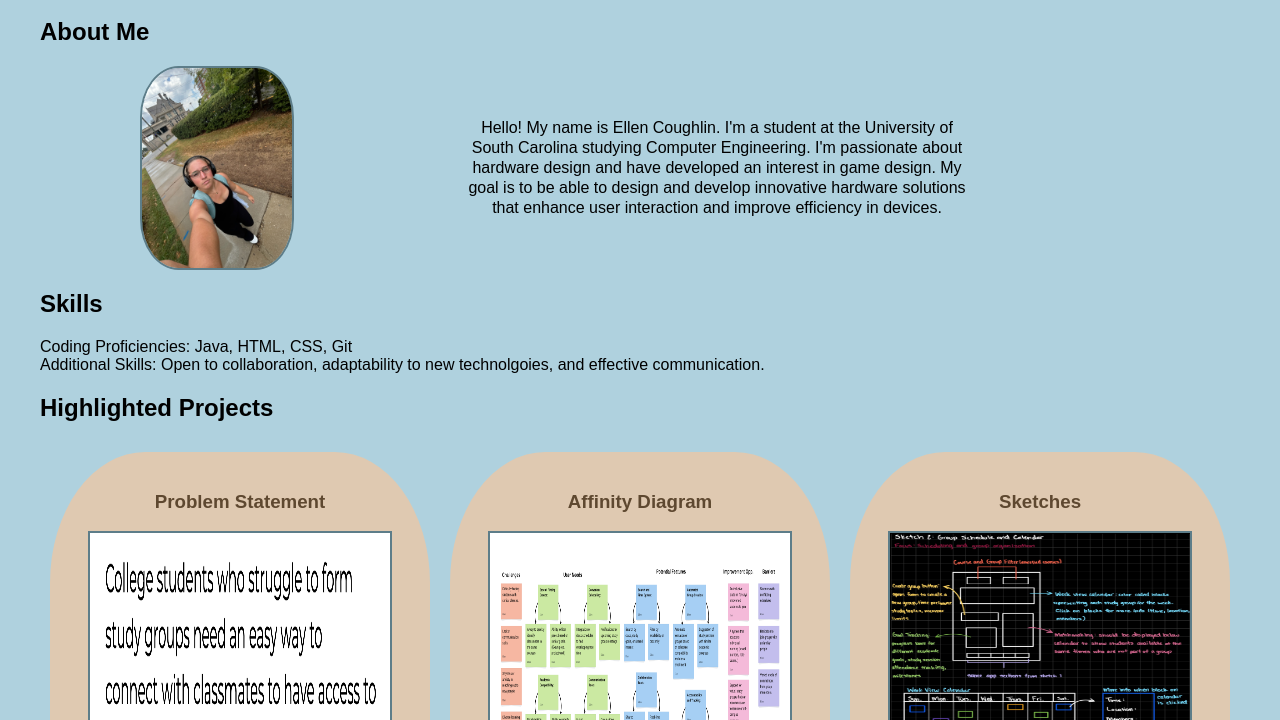
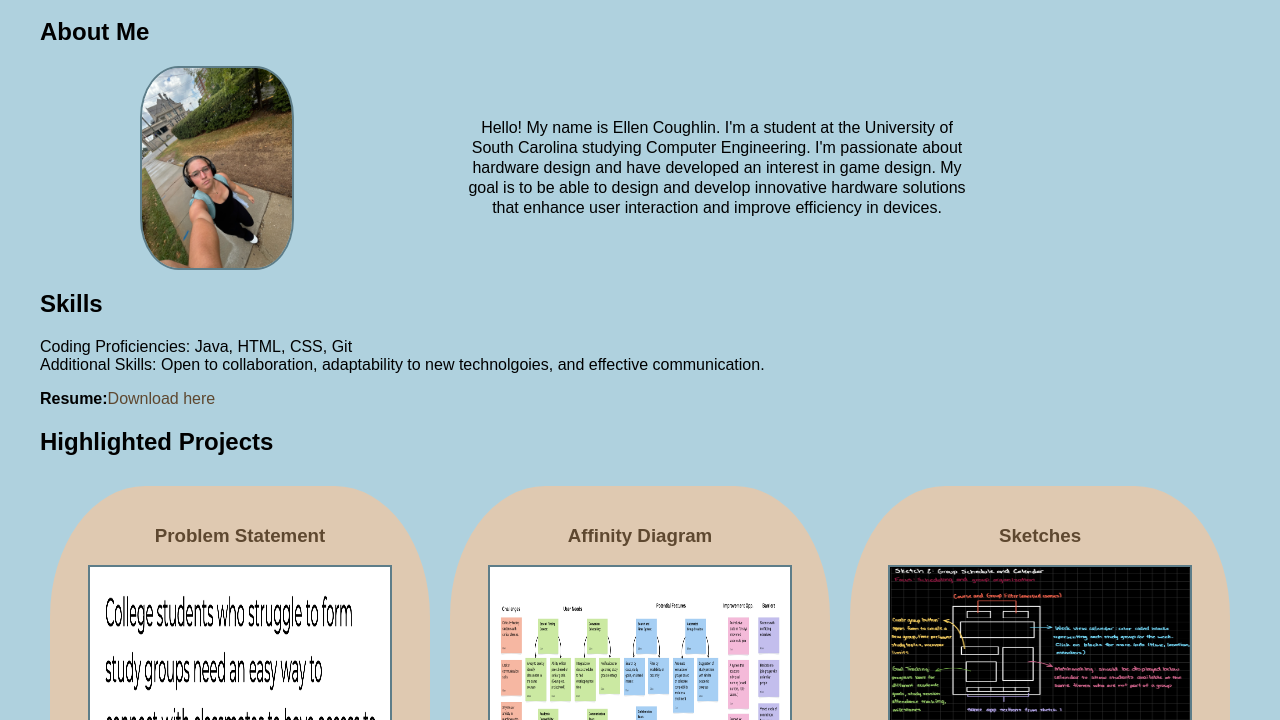
Before and after one commit to egcoug/egcoug.github.io, a plain HTML site: page index.html in a window 1280 px wide. Shown: the part 80-800 px from the top of the page. Drawn offline with Linux system fonts and the light colour scheme.

Commit message:
Resume pdf added on website

```diff
--- a/index.html
+++ b/index.html
@@ -22,6 +22,7 @@
                 Coding Proficiencies: Java, HTML, CSS, Git
                 <br>Additional Skills: Open to collaboration, adaptability to new technolgoies, and effective communication.
             </p>
+            <p><b>Resume:</b><a href="files/Resume.pdf">Download here</a></p>
         </div>
 
         <h2>Highlighted Projects</h2>
```
Also changed, not shown: 2 other files.
